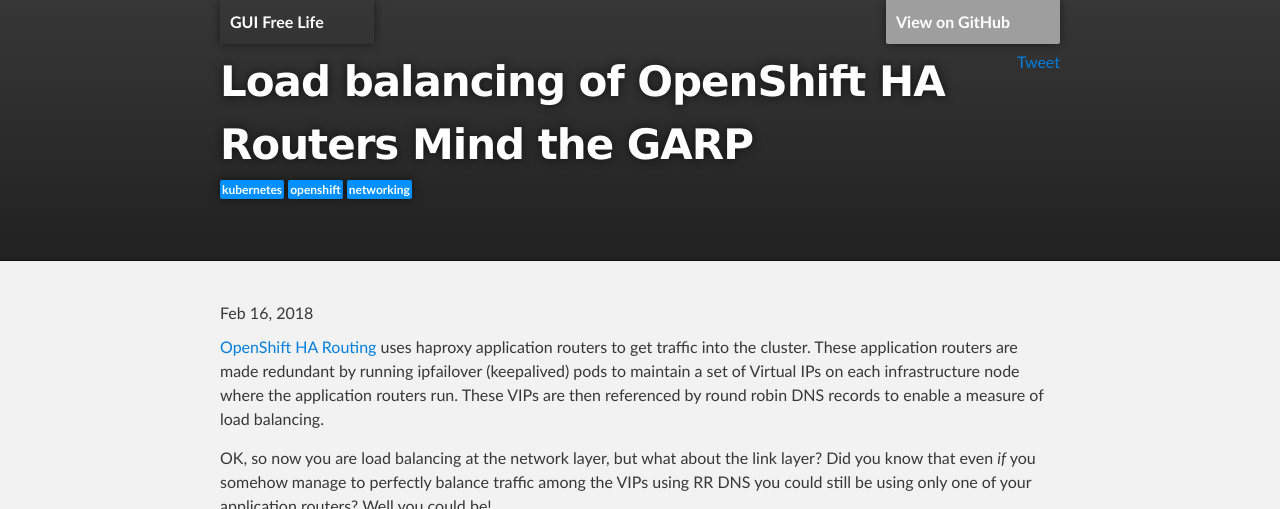
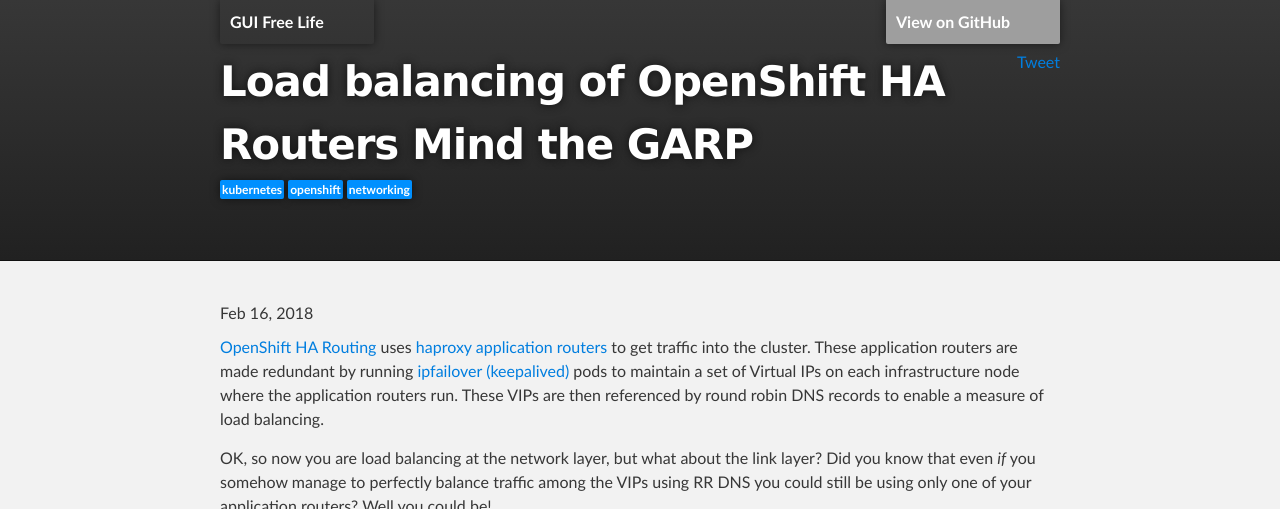
Before and after one commit to dlbewley/dlbewley.github.io, a Jekyll site: the page built from _posts/2018-02-16-OpenShift-Router-LoadBalancing.md, in a window 1280 px wide and 900 px high, cut to the strip 0-509 px from the top of the window. Built offline with Jekyll 4.4.1, drawn with Linux system fonts in a browser that asks for light colours; comment, search, counter and statistics services are not loaded; the repository's description, which GitHub fills in, is left out; some of the changed lines change nothing that is shown.

Commit message:
add links

```diff
--- a/_posts/2018-02-16-OpenShift-Router-LoadBalancing.md
+++ b/_posts/2018-02-16-OpenShift-Router-LoadBalancing.md
@@ -7,7 +7,7 @@
  - networking
 ---
 
-[OpenShift HA Routing](http://guifreelife.com/blog/2016/03/01/OpenShift-3-HA-Routing) uses haproxy application routers to get traffic into the cluster. These application routers are made redundant by running ipfailover (keepalived) pods to maintain a set of Virtual IPs on each infrastructure node where the application routers run. These VIPs are then referenced by round robin DNS records to enable a measure of load balancing.
+[OpenShift HA Routing](http://guifreelife.com/blog/2016/03/01/OpenShift-3-HA-Routing) uses [haproxy application routers](https://docs.openshift.com/container-platform/latest/architecture/networking/haproxy-router.html) to get traffic into the cluster. These application routers are made redundant by running [ipfailover (keepalived)](https://docs.openshift.com/container-platform/latest/admin_guide/high_availability.html) pods to maintain a set of Virtual IPs on each infrastructure node where the application routers run. These VIPs are then referenced by round robin DNS records to enable a measure of load balancing.
 
 OK, so now you are load balancing at the network layer, but what about the link layer?
 Did you know that even *if* you somehow manage to perfectly balance traffic among the VIPs using RR DNS you could still be using only one of your application routers? Well you could be!
```
